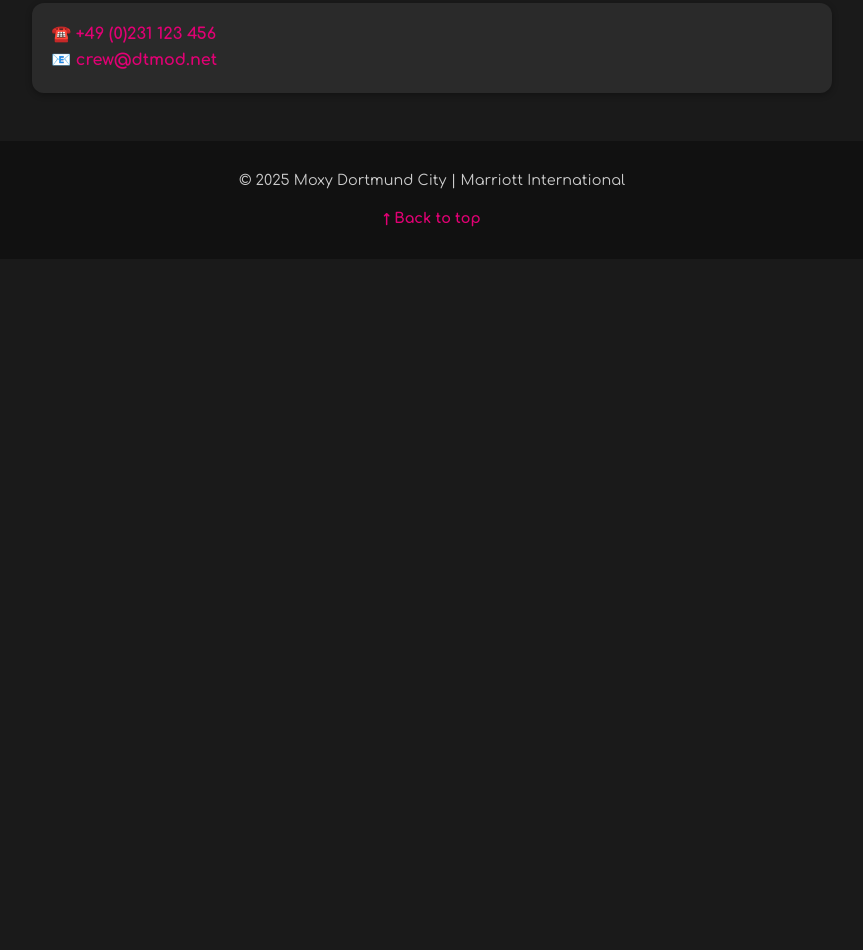
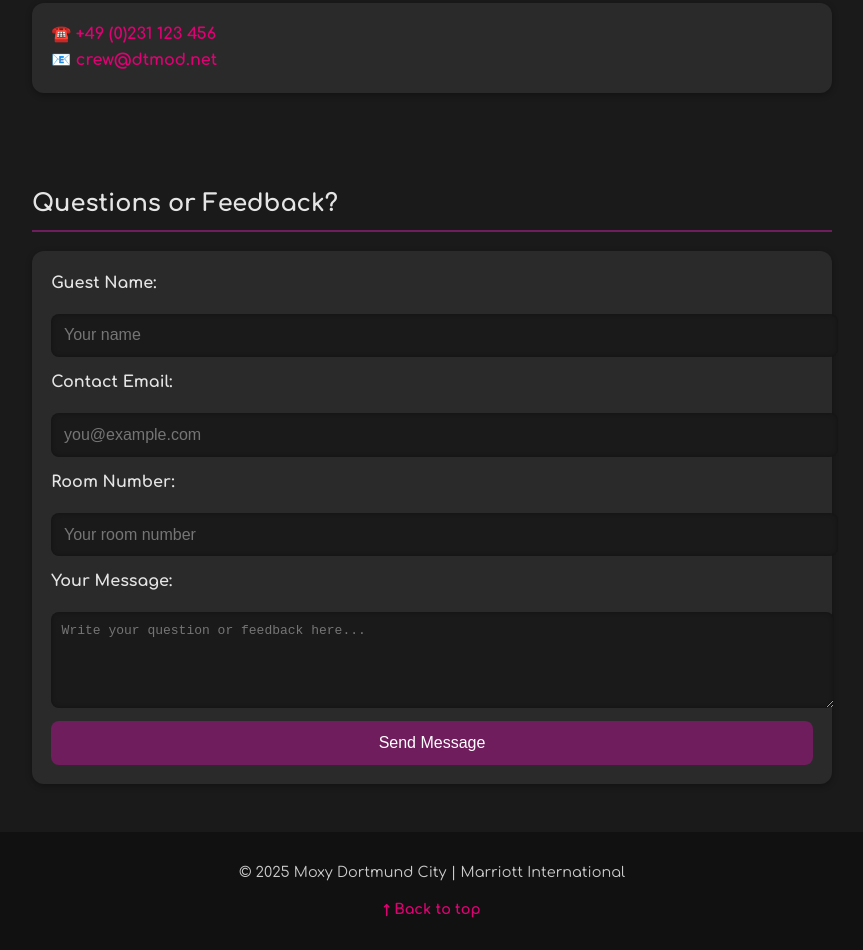
Before and after one commit to Z3roCooI/moxy-info, a plain HTML site: page index.html in a window 1280 px wide. Shown: the part 2113-3063 px from the top of the page, without its empty margins (208-1071 px from the left). Before the commit the page ends 2372 px from the top, so only its background shows below. Drawn offline with Linux system fonts and the light colour scheme.

Commit message:
Implement contact form and associated styles
Added a contact form section with styling.

```diff
--- a/index.html
+++ b/index.html
@@ -72,7 +72,7 @@
       text-decoration: underline;
     }
 
-    /* ===== Map Responsive Styling ===== */
+    /* ===== Map Styling ===== */
     .map-container {
       position: relative;
       overflow: hidden;
@@ -87,6 +87,49 @@
       width: 100%;
       height: 100%;
       border: 0;
+    }
+
+    /* ===== Form Styling ===== */
+    form {
+      display: flex;
+      flex-direction: column;
+      gap: 0.8em;
+    }
+
+    label {
+      font-weight: bold;
+      color: #E5E5E5;
+      margin-bottom: 0.3em;
+    }
+
+    input, textarea {
+      width: 100%;
+      padding: 0.8em;
+      border: none;
+      border-radius: 8px;
+      background: #1A1A1A;
+      color: white;
+      font-size: 1em;
+      box-shadow: inset 0 0 5px rgba(0, 0, 0, 0.3);
+    }
+
+    textarea {
+      resize: vertical;
+    }
+
+    button {
+      background-color: #701D5E;
+      color: white;
+      border: none;
+      border-radius: 8px;
+      padding: 0.8em;
+      font-size: 1em;
+      cursor: pointer;
+      transition: background 0.3s ease;
+    }
+
+    button:hover {
+      background-color: #E10074;
     }
 
     /* ===== Responsive Layout ===== */
@@ -159,6 +202,28 @@
   </div>
 </section>
 
+<!-- 💌 Contact Form Section -->
+<section id="feedback">
+  <h2>Questions or Feedback?</h2>
+  <div class="card">
+    <form action="https://formspree.io/f/mdkwjlgg" method="POST">
+      <label for="guest-name">Guest Name:</label>
+      <input type="text" id="guest-name" name="guest-name" placeholder="Your name" required>
+
+      <label for="email">Contact Email:</label>
+      <input type="email" id="email" name="_replyto" placeholder="you@example.com" required>
+
+      <label for="room">Room Number:</label>
+      <input type="text" id="room" name="room" placeholder="Your room number" required>
+
+      <label for="message">Your Message:</label>
+      <textarea id="message" name="message" rows="5" placeholder="Write your question or feedback here..." required></textarea>
+
+      <button type="submit">Send Message</button>
+    </form>
+  </div>
+</section>
+
 <footer>
   <p>© 2025 Moxy Dortmund City | Marriott International</p>
   <p><a href="#top">↑ Back to top</a></p>
```
